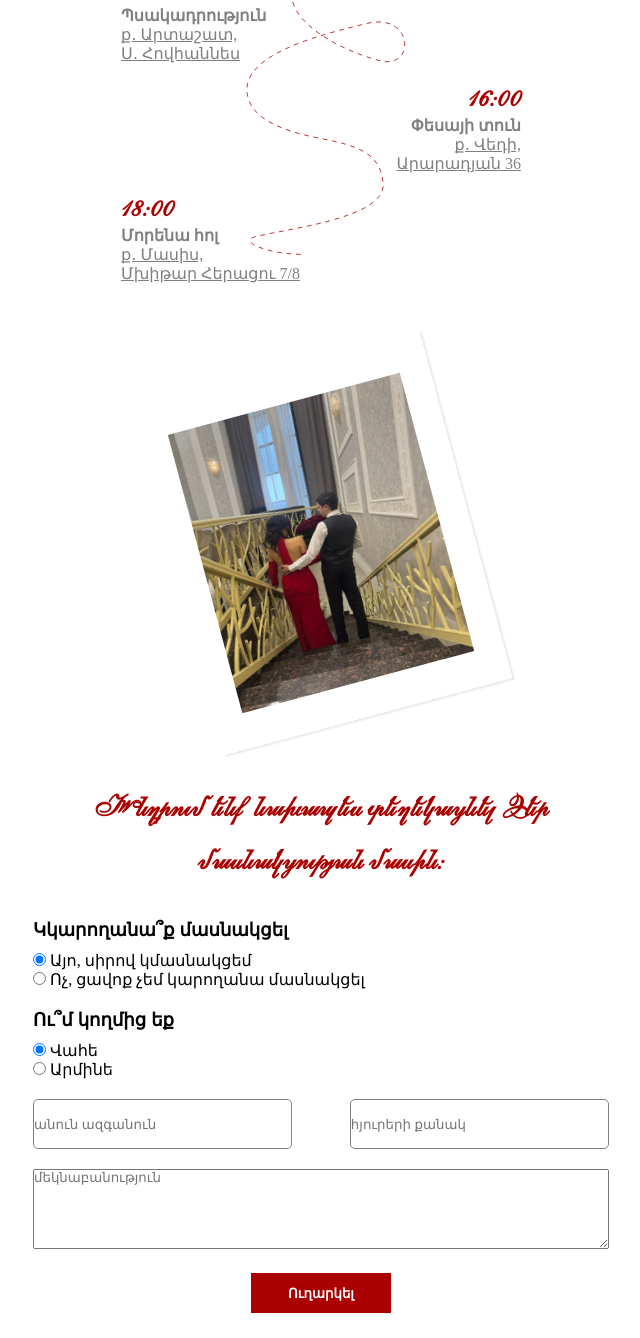
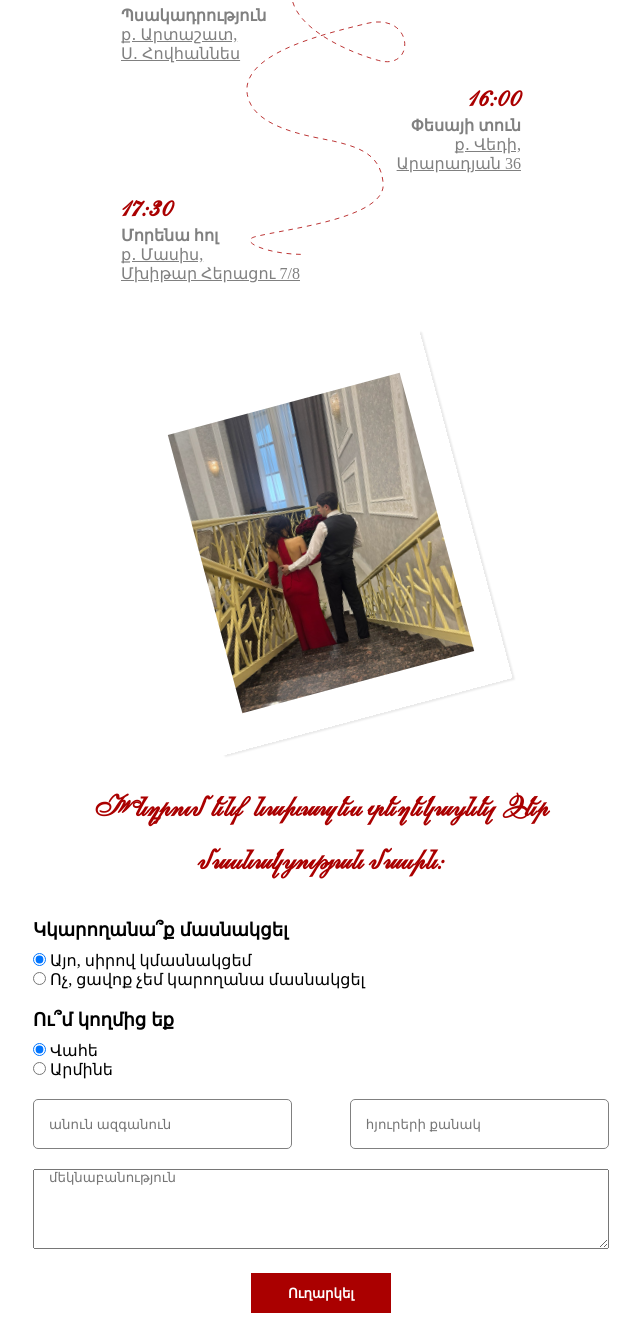
Before and after one commit to vahe77a/wedding.io, a plain HTML site: page index.html in a window 1280 px wide. Shown: the part 1522-2860 px from the top of the page, without its empty margins (319-959 px from the left). Drawn offline with Linux system fonts and the light colour scheme; a web font is replaced by a local one.

Commit message:
Update index.html

```diff
--- a/index.html
+++ b/index.html
@@ -155,7 +155,7 @@
                         Արարադյան 36</a>
                 </div>
                 <div class="anim_items">
-                    <p class="hours">18:00</p>
+                    <p class="hours">17:30</p>
                     <p style=" font-weight: bold;" class="address">Մորենա հոլ</p>
                     <a href="https://maps.app.goo.gl/McLHa1TjcsQv5mCS7" class="address" target="_blank">ք․ Մասիս, <br>
                         Մխիթար Հերացու 7/8</a>
@@ -192,11 +192,11 @@
                     </div>
 
                     <div style="display: flex; justify-content: space-between;">
-                        <input type="text" placeholder="անուն ազգանուն" name="անուն ազգանուն" id="" class="inp" required>
-                        <input type="number" placeholder="հյուրերի քանակ" name="հյուրերի քանակ" id="" class="inp" required>
+                        <input type="text" style="padding-left: 15px;" placeholder="անուն ազգանուն" name="անուն ազգանուն" id="" class="inp" required>
+                        <input type="number" style="padding-left: 15px;" placeholder="հյուրերի քանակ" name="հյուրերի քանակ" id="" class="inp" required>
                     </div>
                     <div>
-                        <textarea name="մեկնաբանություն" id="" placeholder="մեկնաբանություն" required></textarea>
+                        <textarea name="մեկնաբանություն" style="padding-left: 15px;" id="" placeholder="մեկնաբանություն" required></textarea>
                     </div>
                     <div style="text-align: center;">
                         <button class="btn" id="btnn" type="submit">Ուղարկել</button>
```
